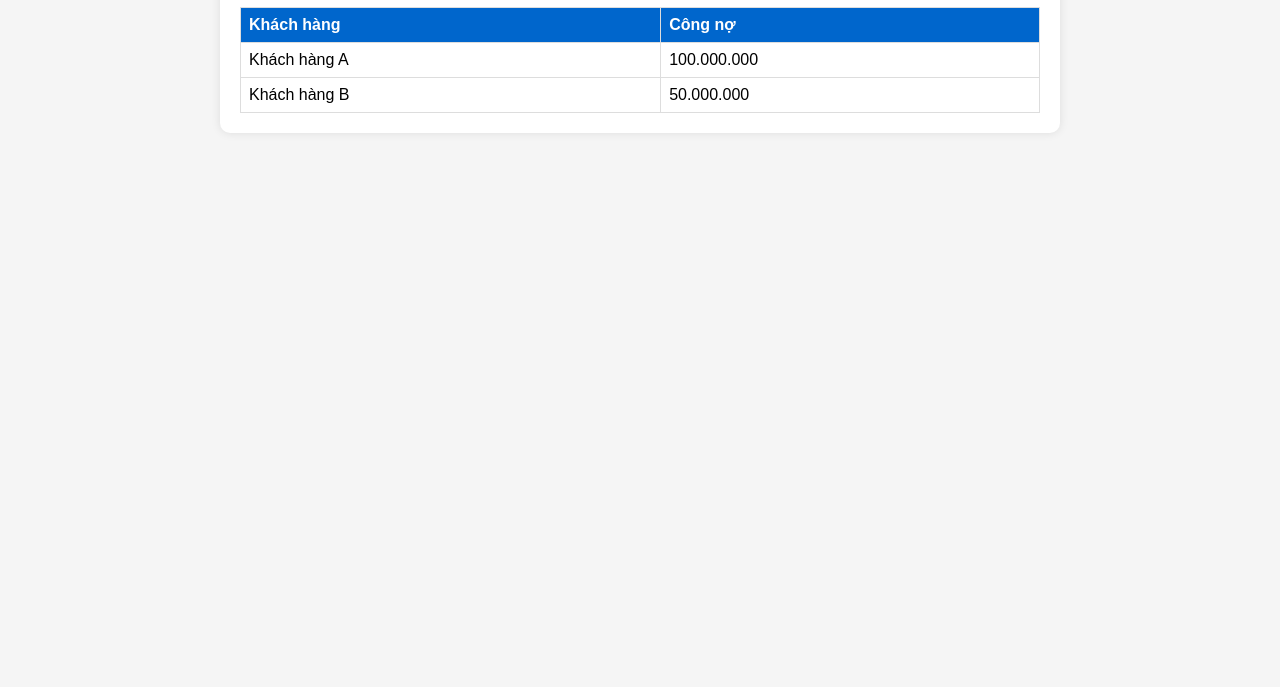
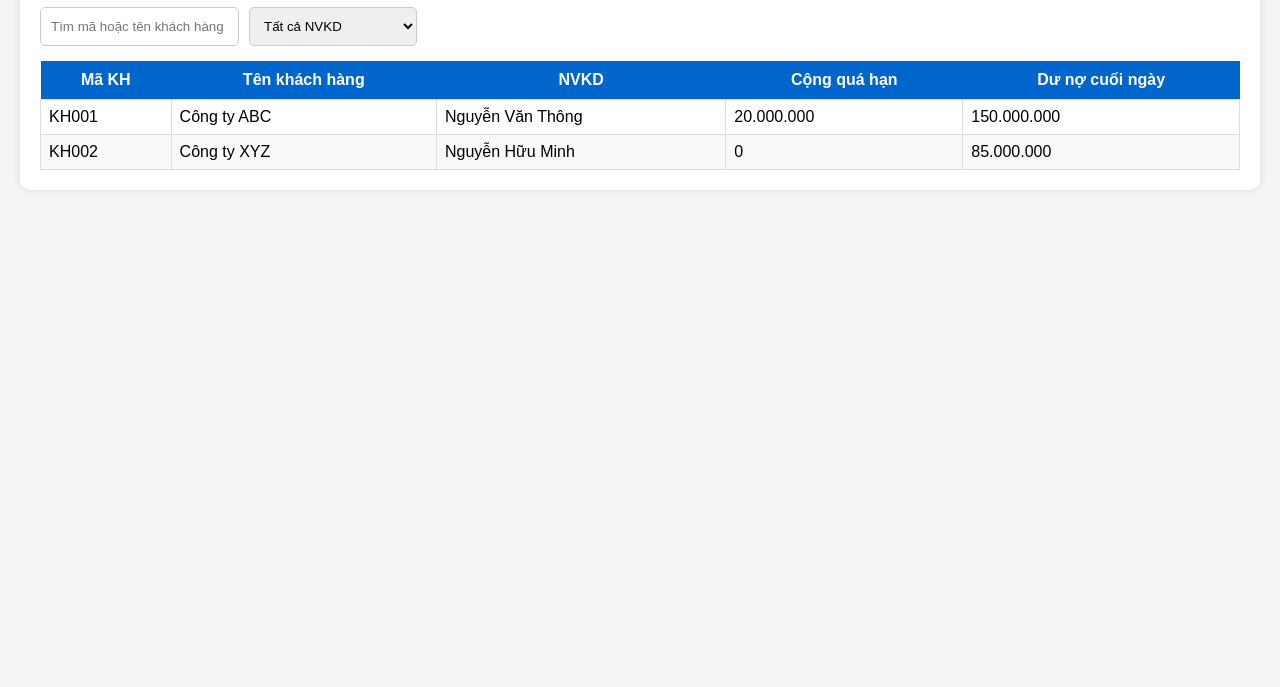
Before and after one commit to danglinh5582-stack/c-ng-n-, a plain HTML site: page index.html in a window 1280 px wide. Shown: the part 113-800 px from the top of the page. Drawn offline with Linux system fonts and the light colour scheme.

Commit message:
Update index.html

```diff
--- a/index.html
+++ b/index.html
@@ -3,62 +3,103 @@
 <head>
 <meta charset="UTF-8">
 <meta name="viewport" content="width=device-width, initial-scale=1.0">
-<title>Công nợ khách hàng</title>
+<title>Tra cứu công nợ khách hàng</title>
 
 <style>
 body{
-    font-family: Arial, sans-serif;
+    font-family: Arial,sans-serif;
     margin:0;
     padding:20px;
     background:#f5f5f5;
 }
 .container{
-    max-width:800px;
+    max-width:1200px;
     margin:auto;
     background:white;
     padding:20px;
     border-radius:10px;
-    box-shadow:0 0 10px rgba(0,0,0,0.1);
+    box-shadow:0 0 10px rgba(0,0,0,.1);
 }
 h1{
     text-align:center;
     color:#0066cc;
 }
+.controls{
+    display:flex;
+    gap:10px;
+    flex-wrap:wrap;
+    margin-bottom:15px;
+}
+input,select{
+    padding:10px;
+    border:1px solid #ccc;
+    border-radius:5px;
+}
 table{
     width:100%;
     border-collapse:collapse;
 }
-th,td{
-    border:1px solid #ddd;
-    padding:8px;
-    text-align:left;
-}
 th{
     background:#0066cc;
     color:white;
+    padding:10px;
+}
+td{
+    border:1px solid #ddd;
+    padding:8px;
+}
+tr:nth-child(even){
+    background:#f9f9f9;
 }
 </style>
 </head>
 
 <body>
+
 <div class="container">
-    <h1>Báo cáo công nợ</h1>
+<h1>Tra cứu công nợ khách hàng</h1>
+
+<div class="controls">
+<input type="text" id="search" placeholder="Tìm mã hoặc tên khách hàng">
+<select id="nvkd">
+    <option>Tất cả NVKD</option>
+    <option>Nguyễn Văn Thông</option>
+    <option>Nguyễn Hữu Minh</option>
+    <option>Nguyễn Thành Trung</option>
+</select>
+</div>
 
 <table>
+<thead>
 <tr>
-            <th>Khách hàng</th>
-            <th>Công nợ</th>
+<th>Mã KH</th>
+<th>Tên khách hàng</th>
+<th>NVKD</th>
+<th>Cộng quá hạn</th>
+<th>Dư nợ cuối ngày</th>
 </tr>
+</thead>
+
+<tbody>
 <tr>
-            <td>Khách hàng A</td>
-            <td>100.000.000</td>
+<td>KH001</td>
+<td>Công ty ABC</td>
+<td>Nguyễn Văn Thông</td>
+<td>20.000.000</td>
+<td>150.000.000</td>
 </tr>
+
 <tr>
-            <td>Khách hàng B</td>
-            <td>50.000.000</td>
+<td>KH002</td>
+<td>Công ty XYZ</td>
+<td>Nguyễn Hữu Minh</td>
+<td>0</td>
+<td>85.000.000</td>
 </tr>
+</tbody>
 </table>
 
 </div>
+
 </body>
 </html>
```
Lines whose indentation alone changed are shown as unchanged.
